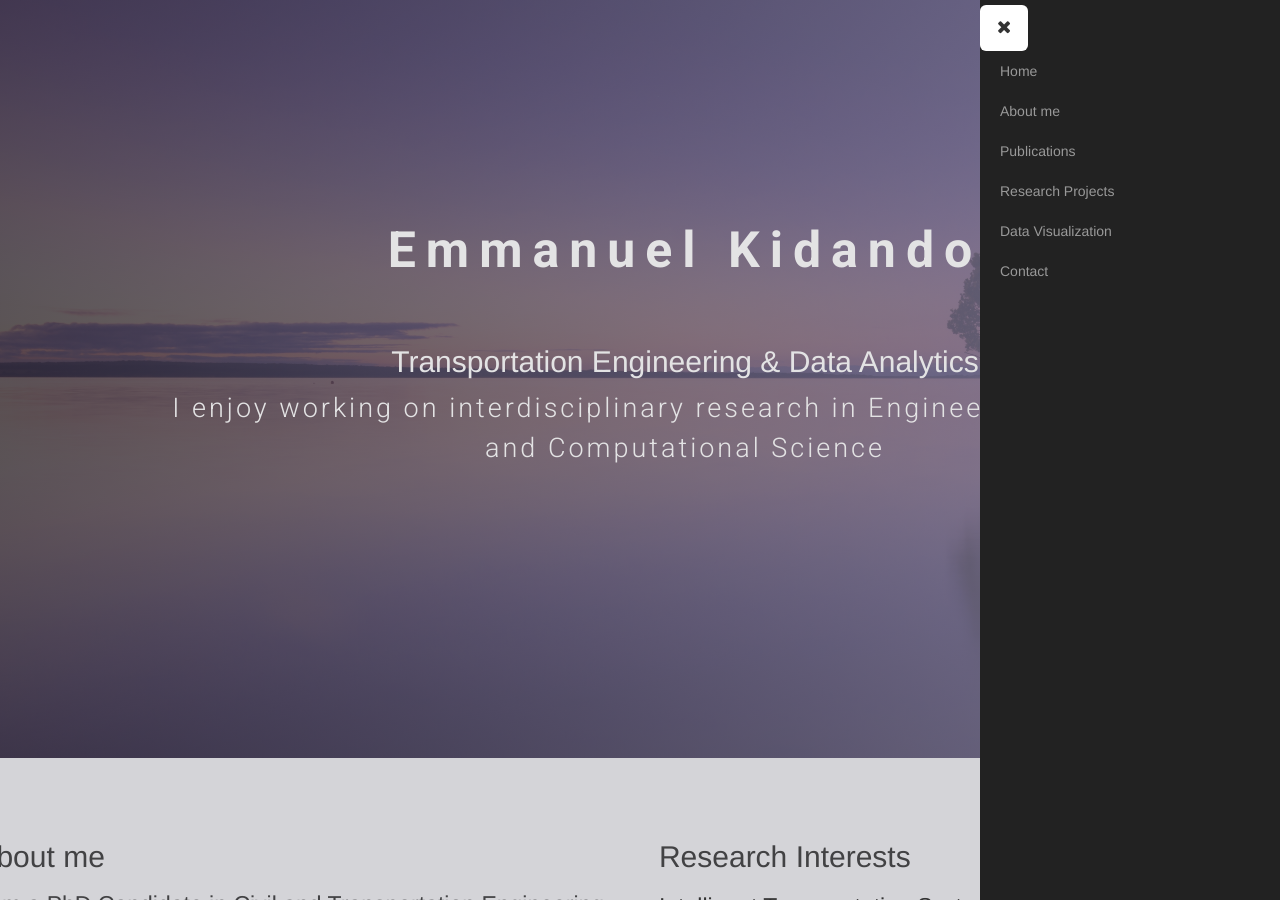
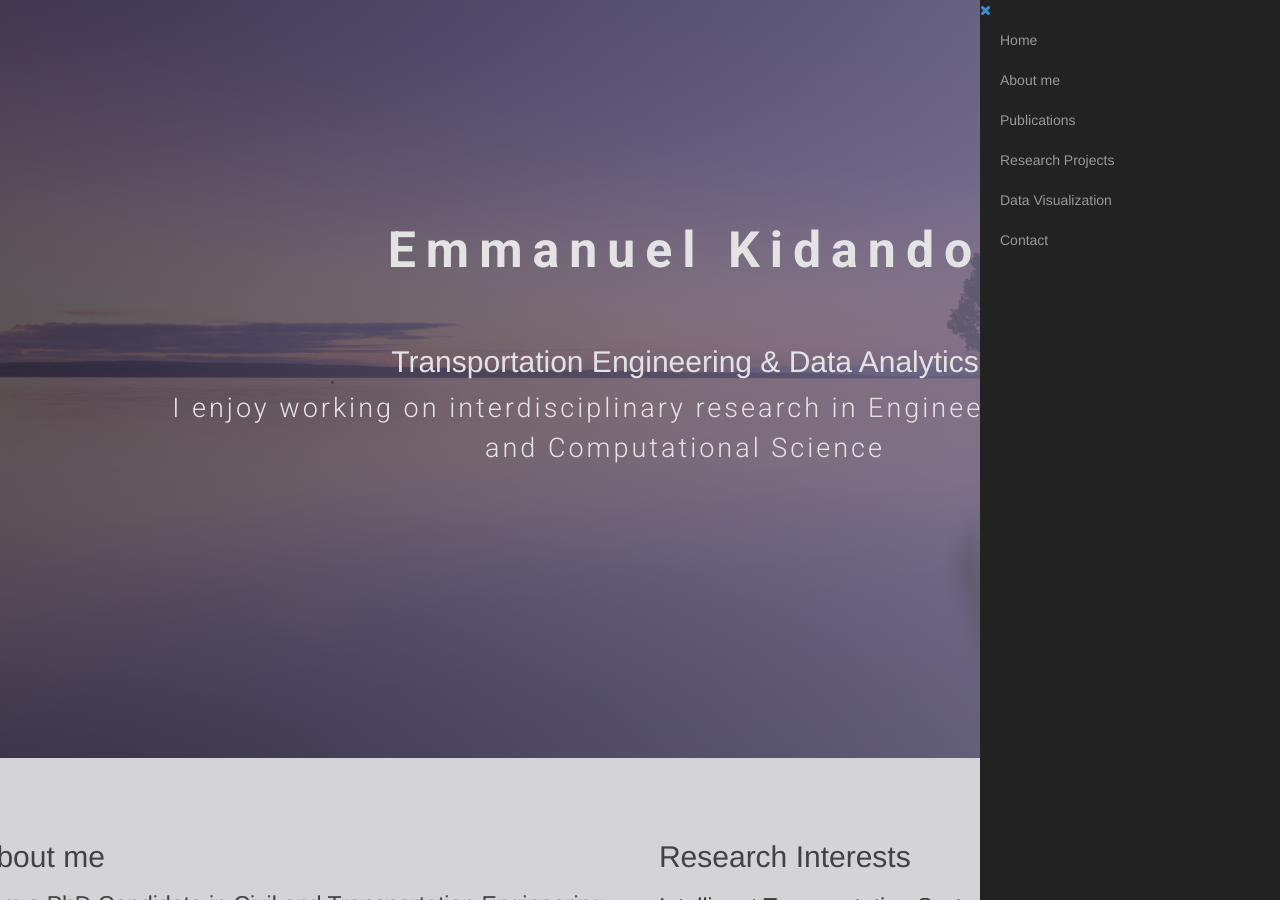
Before and after one commit to ekidando/Kidando, a Jekyll site: the page index.html, which Jekyll copies as it is, in a window 1280 px wide and 900 px high. Built offline with Jekyll 4.4.1, drawn with Linux system fonts in a browser that asks for light colours; nearby versions of some CDN libraries; some web fonts are replaced.

Commit message:
Update index.html

```diff
--- a/index.html
+++ b/index.html
@@ -15,7 +15,7 @@
 
   <nav id="sidebar-wrapper">
   <ul class="sidebar-nav">
-    <a id="menu-close" href="#" class="btn btn-light btn-lg toggle"><i class="fa fa-times"></i></a>
+    <a id="menu-close" href="#" class="toggle"><i class="fa fa-times"></i></a>
     <li><a href="#top" onclick = $("#menu-close").click(); >Home</a></li>
     <li><a href="#about" onclick = $("#menu-close").click(); >About me</a></li>
     <li><a href="File/publication.html" onclick = $("#menu-close").click(); >Publications</a></li>
```
